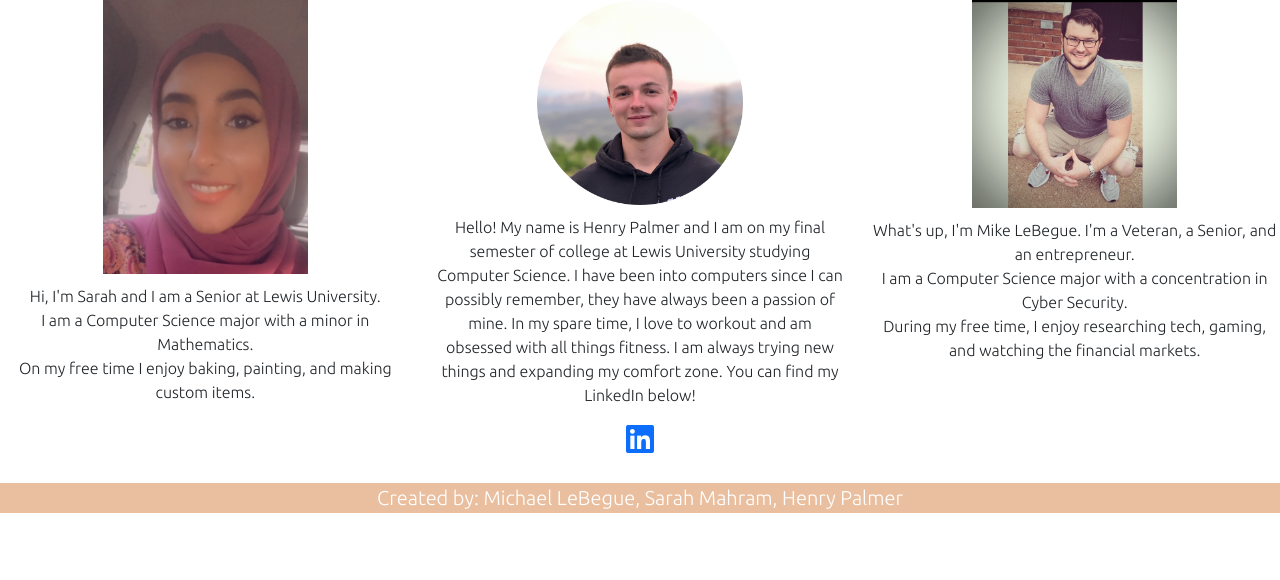
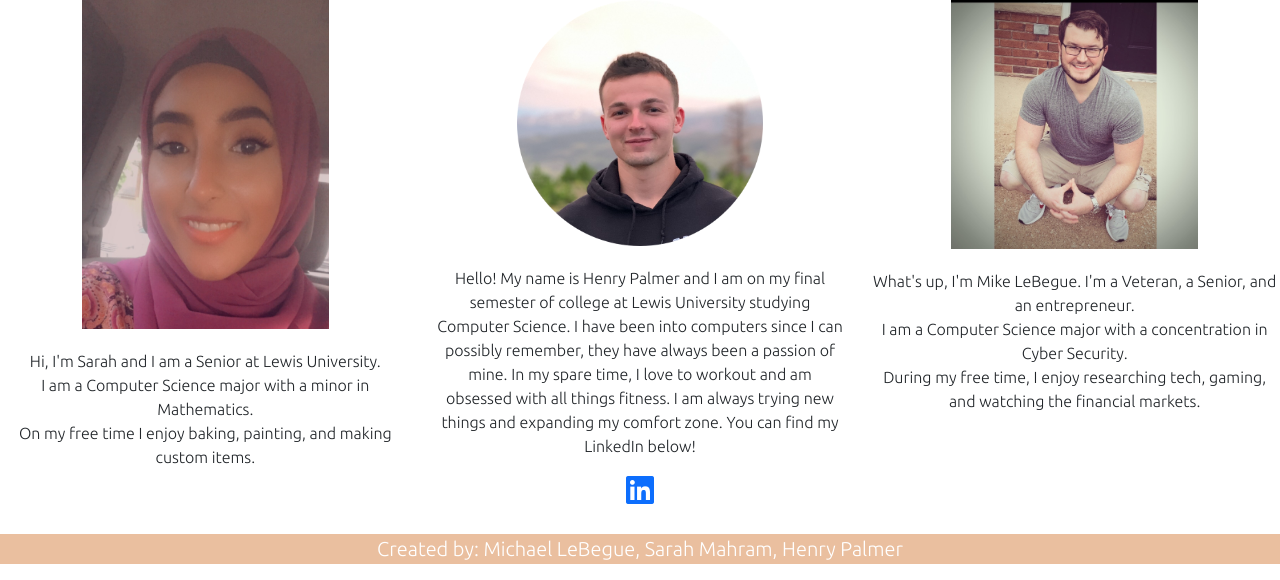
Before and after one commit to henrypalmer/Vibes, a Node server app: page /about in a window 1280 px wide. Shown: the part 256-836 px from the top of the page. Before the commit the page ends 769 px from the top, so only its background shows below. Run offline with Node 20, Linux system fonts and the light colour scheme; some libraries are stand-ins or nearby versions.

Commit message:
Add initial files.

```diff
--- a/public/style/home.css
+++ b/public/style/home.css
@@ -40,7 +40,7 @@ p {
     margin: auto;
     width: 55%;
     position: relative;
-    top: 30px;
+    top: 20px;
 }
 
 
@@ -70,8 +70,8 @@ p {
     display: block;
     margin-left: auto;
     margin-right: auto;
-    width: 50%;
-    margin-bottom: 10px;
+    width: 60%;
+    margin-bottom: 20px;
 }
 
 .about p {
```
